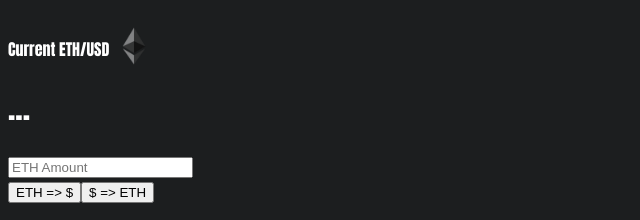
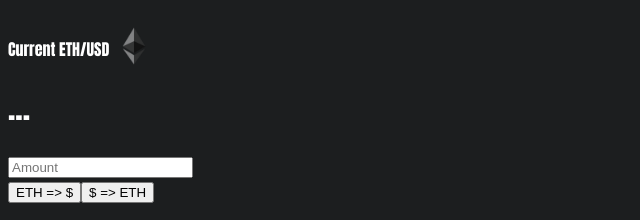
Before and after one commit to nw0ng/Create-Task, an Electron app: page ethereum.html in a window 800 px wide. Shown: the top 220 px of the page, 0-640 px from the left. Drawn offline with Linux system fonts and the light colour scheme; no server answers.

Commit message:
Update ethereum.html

```diff
--- a/ethereum.html
+++ b/ethereum.html
@@ -11,7 +11,7 @@
           <h1 id="ethprice">...</h1>
         </div>
           <form id = "converter">
-            <input type="text" name="toConvert" placeholder="ETH Amount">
+            <input type="text" name="toConvert" placeholder="Amount">
           </form>
           <button onclick = "ethusd()">ETH => $</button><button onclick = "usdeth()">$ => ETH</button>
           <u><h2 id = "result">___</h2></u>
@@ -22,7 +22,7 @@
         const BrowserWindow = electron.remote.BrowserWindow
         const path = require('path')
 
-        //From DesignCourse
+        //From https://www.youtube.com/watch?v=2RxHQoiDctI&t=1s
         function getETH(){
             var price = document.querySelector('h1')
             axios.get('https://min-api.cryptocompare.com/data/price?fsym=ETH&tsyms=USD')
```
